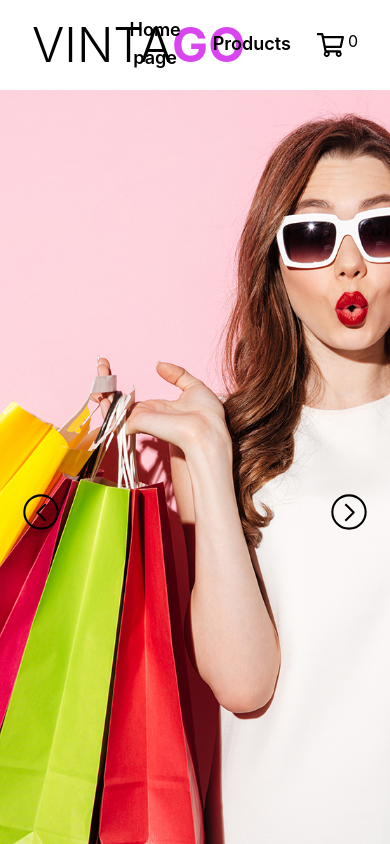
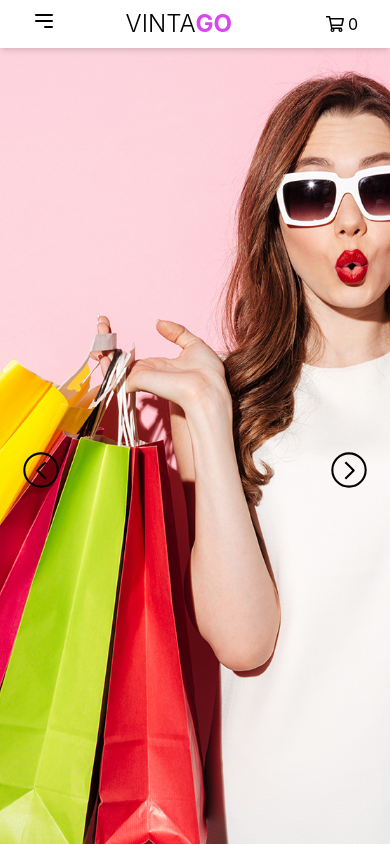
Before and after one commit to Omiadze/ecommerce-vintago, a React (Create React App) app: page / in a window 390 px wide. Shown: the top 844 px of the page. Built offline with nearby package versions, Linux system fonts and the light colour scheme.

Commit message:
make website responsive for users

```diff
--- a/src/Components/Description.jsx
+++ b/src/Components/Description.jsx
@@ -7,25 +7,25 @@ const Description = () => {
   const { title, img, price, description } = location.state;
 
   return (
-    <div className=" bg-white rounded-lg shadow-lg  dark:bg-gray-700 flex ml-24 mr-24 mt-4 items-center">
-      <div className="w-1/2">
-        <img className="object-cover" src={img} alt={title} />
+    <div className="bg-white rounded-lg shadow-lg dark:bg-gray-700 flex flex-col md:flex-row mx-4 md:mx-24 mt-4 items-center h-screen md:mt-4 mt-16">
+      <div className="w-full md:w-1/3">
+        <img className="lg:w-[200px] w-[160px] m-auto" src={img} alt={title} />
       </div>
-      <div className="p-4 flex flex-col items-start">
-        <div className="">
-          <h2 className=" mb-20 text-left text-xl font-semibold text-fuchsia-500 dark:text-gray-50">
+      <div className="p-4 flex flex-col items-start w-full md:w-1/2">
+        <div className="w-full">
+          <h2 className="mb-4 text-left text-xl font-semibold text-fuchsia-500 dark:text-gray-50">
             {title}
           </h2>
-          <p className="mb-20 text-left text-gray-700 dark:text-gray-400 mt-2">
+          <p className="mb-4 text-left text-gray-700 dark:text-gray-400 mt-2">
             {description}
           </p>
-          <p className="mb-20 text-gray-900 dark:text-gray-100 mt-4 text-left">
+          <p className="mb-4 text-gray-900 dark:text-gray-100 mt-4 text-left">
             Price: ${price}
           </p>
         </div>
-        <div className="flex gap-20 items-center justify-center">
+        <div className="flex flex-col md:flex-row gap-4 md:gap-20 items-center justify-center w-full">
           <ItemsCounter />
-          <button className=" w-64  py-4 px-8 bg-fuchsia-500 text-white font-semibold rounded-lg hover:bg-fuchsia-700">
+          <button className="w-full md:w-64 py-4 px-8 bg-fuchsia-500 text-white font-semibold rounded-lg hover:bg-fuchsia-700">
             Add to Cart
           </button>
         </div>
--- a/src/Components/Nav.jsx
+++ b/src/Components/Nav.jsx
@@ -1,28 +1,84 @@
-import React from "react";
+import React, { useState } from "react";
 import { Link } from "react-router-dom";
 
 const Nav = ({ numberOfItems }) => {
+  const [isMobileMenuOpen, setIsMobileMenuOpen] = useState(false);
+
+  const toggleMobileMenu = () => {
+    setIsMobileMenuOpen(!isMobileMenuOpen);
+    console.log("Toggle Mobile Menu:", !isMobileMenuOpen);
+  };
+
   return (
-    <header className="header sticky top-0 bg-white shadow-md flex items-center justify-between px-8 py-02">
-      <h1 className="w-3/12 font-light text-5xl">
+    <header className="header sticky top-0 bg-white shadow-md flex items-center justify-between px-8 py-2 z-20">
+      {/* Burger Menu for Mobile */}
+      <div className="block md:hidden">
+        <button onClick={toggleMobileMenu} className="focus:outline-none">
+          <svg
+            className="w-6 h-6"
+            fill="none"
+            stroke="currentColor"
+            viewBox="0 0 24 24"
+            xmlns="http://www.w3.org/2000/svg"
+          >
+            <path
+              strokeLinecap="round"
+              strokeLinejoin="round"
+              strokeWidth="2"
+              d={
+                isMobileMenuOpen
+                  ? "M6 18L18 6M6 6l12 12"
+                  : "M4 6h16M4 12h16m-7 6h7"
+              }
+            ></path>
+          </svg>
+        </button>
+      </div>
+
+      {/* Logo for Mobile */}
+      <h1 className="w-3/12 font-light text-2xl md:hidden text-center">
         VINTA<span className="font-bold text-fuchsia-500">GO</span>
       </h1>
 
-      <nav className="nav font-semibold text-lg">
-        <ul className="flex items-center">
-          <li className="p-4 border-b-2 border-fuchsia-500 border-opacity-0 hover:border-opacity-100 hover:text-fuchsia-500 duration-200 cursor-pointer active">
-            <Link to="/">Home page</Link>
+      {/* Logo for Desktop */}
+      <h1 className="hidden md:block md:w-3/12 font-light text-5xl">
+        VINTA<span className="font-bold text-fuchsia-500">GO</span>
+      </h1>
+
+      {/* Desktop Navigation */}
+      <nav className="nav hidden md:block font-semibold text-lg md:w-6/12">
+        <ul className="flex items-center justify-center">
+          <li className="p-4 border-b-2 border-fuchsia-500 border-opacity-0 hover:border-opacity-100 hover:text-fuchsia-500 duration-200 cursor-pointer">
+            <Link to="/">Home</Link>
           </li>
           <li className="p-4 border-b-2 border-fuchsia-500 border-opacity-0 hover:border-opacity-100 hover:text-fuchsia-500 duration-200 cursor-pointer">
-            <Link to="products">Products</Link>
+            <Link to="/products">Products</Link>
           </li>
         </ul>
       </nav>
 
+      {/* Mobile Navigation */}
+      {isMobileMenuOpen && (
+        <nav className="nav md:hidden font-semibold text-lg absolute top-full left-0 right-0 bg-white shadow-md">
+          <ul className="flex flex-col items-center">
+            <li className="p-4 border-b-2  hover:bg-fuchsia-300 border-opacity-0 hover:border-opacity-100 w-full duration-200 cursor-pointer">
+              <Link to="/" onClick={toggleMobileMenu}>
+                Home
+              </Link>
+            </li>
+            <li className="p-4 border-b-2 hover:bg-fuchsia-300 border-opacity-0 hover:border-opacity-100 w-full duration-200 cursor-pointer">
+              <Link to="/products" onClick={toggleMobileMenu}>
+                Products
+              </Link>
+            </li>
+          </ul>
+        </nav>
+      )}
+
       <div className="w-3/12 flex justify-end">
-        <Link to="cart">
+        <Link to="/cart">
           <svg
-            className="h-8 p-1 hover:text-fuchsia-500 duration-200"
+            className="h-6 md:h-8 p-1 hover:text-fuchsia-500 duration-200"
             aria-hidden="true"
             focusable="false"
             data-prefix="far"
@@ -34,7 +90,6 @@ const Nav = ({ numberOfItems }) => {
             <path
               fill="currentColor"
               d="M551.991 64H144.28l-8.726-44.608C133.35 8.128 123.478 0 112 0H12C5.373 0 0 5.373 0 12v24c0 6.627 5.373 12 12 12h80.24l69.594 355.701C150.796 415.201 144 430.802 144 448c0 35.346 28.654 64 64 64s64-28.654 64-64a63.681 63.681 0 0 0-8.583-32h145.167a63.681 63.681 0 0 0-8.583 32c0 35.346 28.654 64 64 64 35.346 0 64-28.654 64-64 0-18.136-7.556-34.496-19.676-46.142l1.035-4.757c3.254-14.96-8.142-29.101-23.452-29.101H203.76l-9.39-48h312.405c11.29 0 21.054-7.869 23.452-18.902l45.216-208C578.695 78.139 567.299 64 551.991 64zM208 472c-13.234 0-24-10.766-24-24s10.766-24 24-24 24 10.766 24 24-10.766 24-24 24zm256 0c-13.234 0-24-10.766-24-24s10.766-24 24-24 24 10.766 24 24-10.766 24-24 24zm23.438-200H184.98l-31.31-160h368.548l-34.78 160z"
-              className=""
             ></path>
           </svg>
         </Link>
--- a/src/Components/Products.jsx
+++ b/src/Components/Products.jsx
@@ -47,7 +47,7 @@ const Shop = () => {
   }
 
   return (
-    <div className="flex flex-wrap ml-40 mr-40 justify-between mt-8">
+    <div className="flex flex-wrap md:ml-40 ml-4 md:mr-40 mr-4 justify-between mt-8">
       {data.products?.map((item) => (
         <Card
           key={item.id}
--- a/src/Components/Ui/Card.jsx
+++ b/src/Components/Ui/Card.jsx
@@ -30,29 +30,28 @@ const Card = ({
   const itemOnClick = () => {
     navigate("/description", {
       state: {
-        // id: item.id,
         title,
         img,
         price,
         description: item.description,
-        // clickedItems,
-        // numberOfItems,
-        // setNumberOfItems,
-        // setClickedItems,
       },
     });
   };
 
   return (
-    <article className="max-w-sm w-64 bg-white rounded-lg shadow-lg overflow-hidden dark:bg-gray-700 mb-4 flex flex-col justify-between">
+    <article className="max-w-sm md:w-64 w-40 bg-white rounded-lg shadow-lg overflow-hidden dark:bg-gray-700 mb-4 flex flex-col justify-between">
       <div onClick={itemOnClick} className="hover:opacity-40 cursor-pointer h-">
-        <img className="object-cover h-64 w-full" src={img} alt={title} />
+        <img
+          className="lg:w-[180px] sm:w-[140px] m-auto md:h-[200px] h-[120px]"
+          src={img}
+          alt={title}
+        />
         <div className="flex flex-col justify-between">
           <div className="flex flex-col gap-1 mt-4 px-4">
             <p className="text-black-800 dark:text-gray-50 text-left">
               ${price}
             </p>
-            <p className="font-semibold text-gray-800 dark:text-gray-50 text-left">
+            <p className="font-semibold text-gray-800 md:text-lg text-sm dark:text-gray-50 text-left">
               {title}
             </p>
           </div>
@@ -64,7 +63,7 @@ const Card = ({
           onClick={handleCartBtn}
           className="w-full flex justify-between items-center font-bold cursor-pointer hover:text-fuchsia-300 text-gray-800 dark:text-gray-50"
         >
-          <span className="text-base">Add to Cart</span>
+          <span className="text-base md:block hidden">Add to Cart</span>
           {addedToCart ? (
             <svg
               className="h-6 w-6 text-fuchsia-500"
--- a/src/Components/Ui/ClickedItemsCard.jsx
+++ b/src/Components/Ui/ClickedItemsCard.jsx
@@ -40,7 +40,11 @@ const ClickedItemsCard = ({
     <div className="grid grid-cols-1 lg:grid-cols-2 min-[550px]:gap-6 border-t border-gray-200 py-6">
       <div className="flex items-center flex-col min-[550px]:flex-row gap-3 min-[550px]:gap-6 w-full max-xl:justify-center max-xl:max-w-xl max-xl:mx-auto">
         <div className="img-box">
-          <img src={img} alt={title} className="xl:w-[140px]" />
+          <img
+            src={img}
+            alt={title}
+            className="lg:w-[140px] sm:w-[100px] w-[100px]"
+          />
         </div>
         <div className="pro-data w-full max-w-sm ">
           <h5 className="font-semibold text-xl leading-8 text-black max-[550px]:text-center">
```
